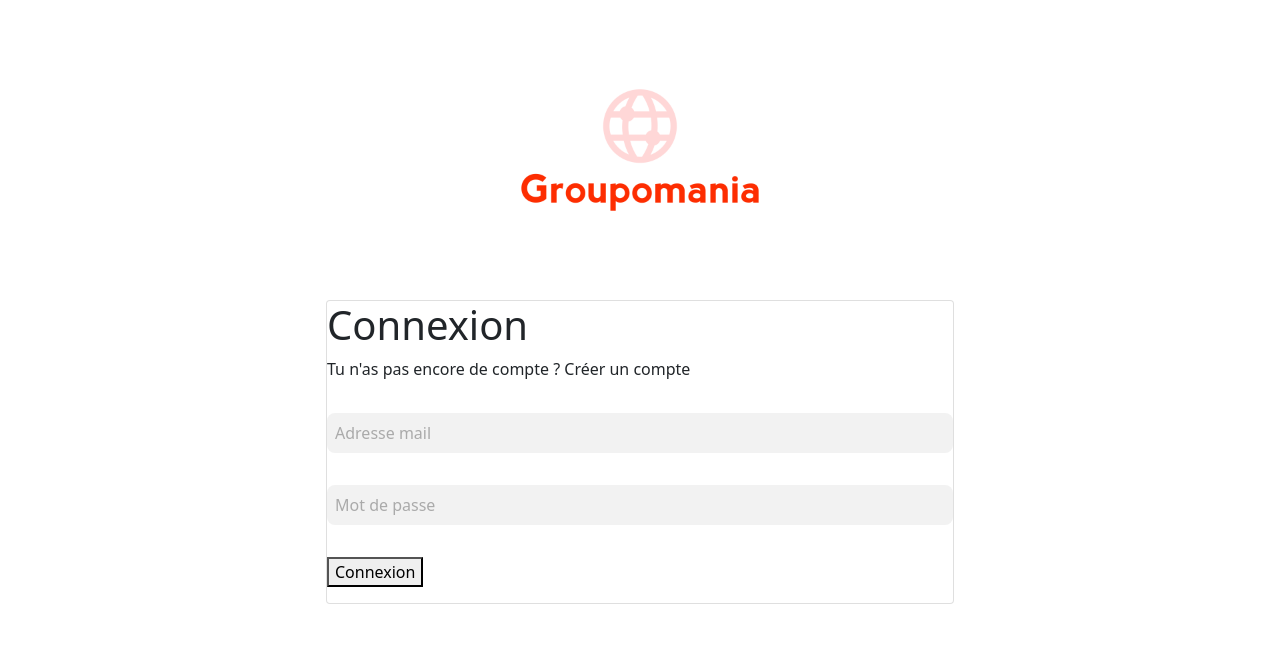
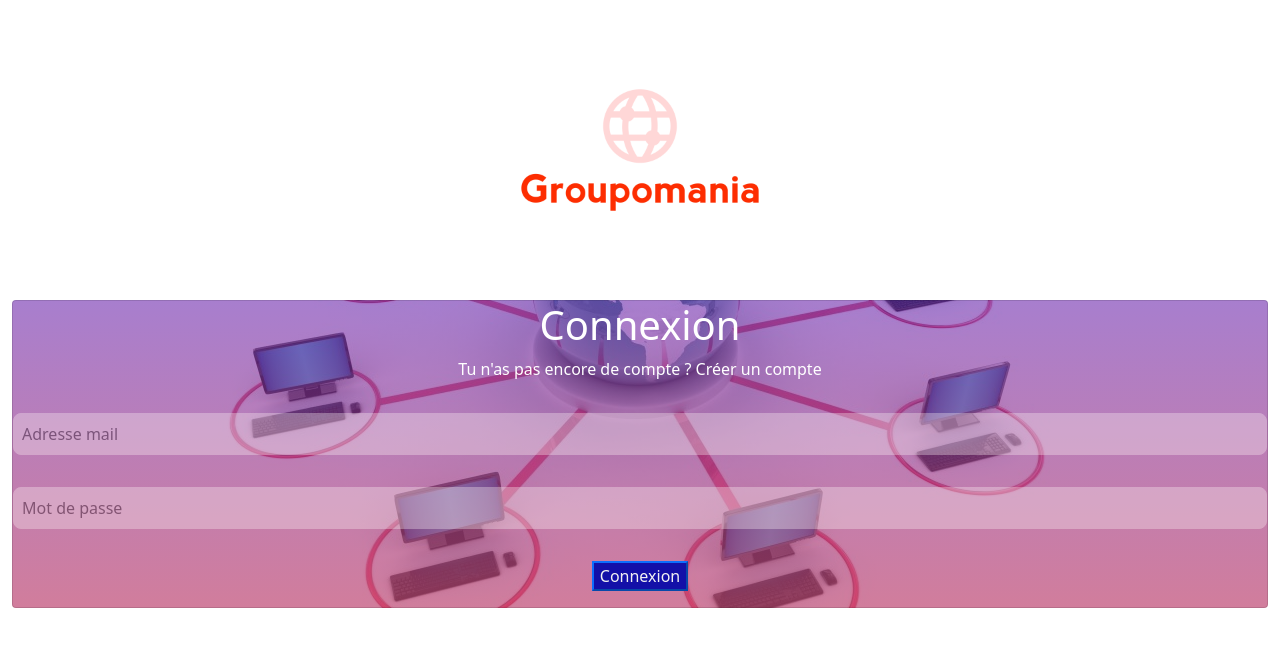
Before and after one commit to ReminaO/ReminaOmar_7_25082021, a Vue app in the folder frontend/: page / in a window 1280 px wide. Shown: the top 646 px of the page. Built offline with nearby package versions, Linux system fonts and the light colour scheme.

Commit message:
Mise en forme page de connexion

```diff
--- a/frontend/src/components/Nav.vue
+++ b/frontend/src/components/Nav.vue
@@ -1,26 +1,25 @@
 <template>
-<header class="navbar navbar-expand-sm">
-  <div class="container-fluid"><div>
-    <img :src="require(`../assets/icon.png`)" alt="logo"><router-link to="/wall" class="navbar-brand logo text-white">Groupomania</router-link>
-  </div>
-   <button class="navbar-toggler" type="button" data-bs-toggle="collapse" data-bs-target="#navbarTogglerDemo02" aria-controls="navbarTogglerDemo02" aria-expanded="false" aria-label="Toggle navigation">
+<nav class="navbar navbar-expand-lg navbar-dark">
+  <div class="container-fluid">
+    <img :src="require(`../assets/icon.png`)" alt="logo"><router-link to="/wall" class="navbar-brand text-white">Groupomania</router-link>
+    <button class="navbar-toggler" type="button" data-bs-toggle="collapse" data-bs-target="#navbarTogglerDemo02" aria-controls="navbarTogglerDemo02" aria-expanded="false" aria-label="Toggle navigation">
       <span class="navbar-toggler-icon"></span>
     </button>
-  <div class="collapse navbar-collapse d-flex" id="navbarTogglerDemo02">
+  <div class="collapse navbar-collapse " id="navbarTogglerDemo02">
     <ul class="navbar-nav me-auto mb-2 mb-lg-0">
       <li class="nav-item">
-        <router-link to="/wall" class="nav-link active text-white" aria-current="page">Accueil</router-link>
+        <router-link  class="nav-link active " aria-current="page" to="/wall">Accueil</router-link>
       </li>
       <li class="nav-item">
-        <router-link to="/profile" class="nav-link text-white">Profil</router-link>
+        <router-link  class="nav-link"  to="/profile">Profil</router-link>
       </li>
       <li class="nav-item">
-        <router-link @click="logout()" to="/" class="nav-link text-white">Déconnexion</router-link>
+        <router-link @click="logout()"  class="nav-link" to="/">Déconnexion</router-link>
       </li>
     </ul>
   </div>
   </div>
-</header>
+</nav>
 </template>
 <script>
 import { mapState } from 'vuex'
--- a/frontend/src/views/Login.vue
+++ b/frontend/src/views/Login.vue
@@ -1,10 +1,9 @@
 <template>
 <div class="container-fluid">
     <div class='logo'>
-    <img :src="require(`../assets/icon-above-font.png`)" :alt="logo">
+      <img :src="require(`../assets/icon-above-font.png`)" alt="logo-groupomania">
     </div>
     <div class="card">
-
       <h1 class="card__title" v-if="mode == 'login'">Connexion</h1>
       <h1 class="card__title" v-else>Inscription</h1>
       <p class="card__subtitle" v-if="mode == 'login'">Tu n'as pas encore de compte ? <span class="card__action" @click="switchToCreateAccount()">Créer un compte</span></p>
@@ -26,11 +25,11 @@
         Adresse mail déjà utilisée
       </div>
       <div class="form-row">
-      <button @click="login()" class="button" :class="{'button--disabled' : !validatedFields}" v-if="mode == 'login'">
+        <button @click="login()" class="button btn-primary" data-bs-toggle="button" autocomplete="off" :class="{'button--disabled' : !validatedFields}" v-if="mode == 'login'">
           <span v-if="status == 'loading'">Connexion en cours...</span>
           <span v-else>Connexion</span>
         </button>
-      <button @click="signup()" class="button" :class="{'button--disabled' : !validatedFields}" v-else>
+        <button @click="signup()" class="button btn-primary" data-bs-toggle="button" autocomplete="off" :class="{'button--disabled' : !validatedFields}" v-else>
           <span v-if="status == 'loading'">Création en cours...</span>
           <span v-else>Créer mon compte</span>
         </button>
@@ -115,27 +114,35 @@ export default {
 
 <style scoped>
     .card {
-        width: 50%;
+      text-align: center;
+      width: 100%;
+      background-image: linear-gradient(rgba(0, 0, 255, 0.5), rgba(230, 91, 91, 0.795)),
+      url("../assets/network.jpg");
+      background-repeat: no-repeat;
+      background-attachment: fixed;
+      color: white;
+      background-position: 50% 50%;
         }
   .form-row {
     display: flex;
     margin: 16px 0px;
     gap:16px;
     flex-wrap: wrap;
+    justify-content: center;
   }
   .form-row__input {
     padding:8px;
-    border: none;
+    border: #fff6f6 solid 0.5px;
     border-radius: 8px;
-    background:#f2f2f2;
+    background-color: #fff6f6;
+    opacity: 0.33;
     font-weight: 500;
     font-size: 16px;
     flex:1;
     min-width: 100px;
-    color: black;
   }
   .form-row__input::placeholder {
-    color:#aaaaaa;
+    color:#000000;
   }
 
   .logo img{
@@ -144,8 +151,21 @@ export default {
   }
   .container-fluid {
     display: flex;
+    flex-direction: column;
     align-items: center;
-    flex-direction: column;
-    background-color: #ffffff;;
+
+
   }
+  button {
+  background-color: rgb(19, 16, 168);
+  color:#f2f2f2;
+}
+  /* div {
+    height: 100%;
+    background-image: linear-gradient(rgba(0, 0, 255, 0.5), rgba(230, 91, 91, 0.795)),
+    url("../assets/network.jpg");
+    background-repeat: no-repeat;
+    background-attachment: fixed;
+
+  } */
 </style>>
```
Also changed, not shown: frontend/src/assets/network.jpg (added). Lines whose indentation alone changed are shown as unchanged.
